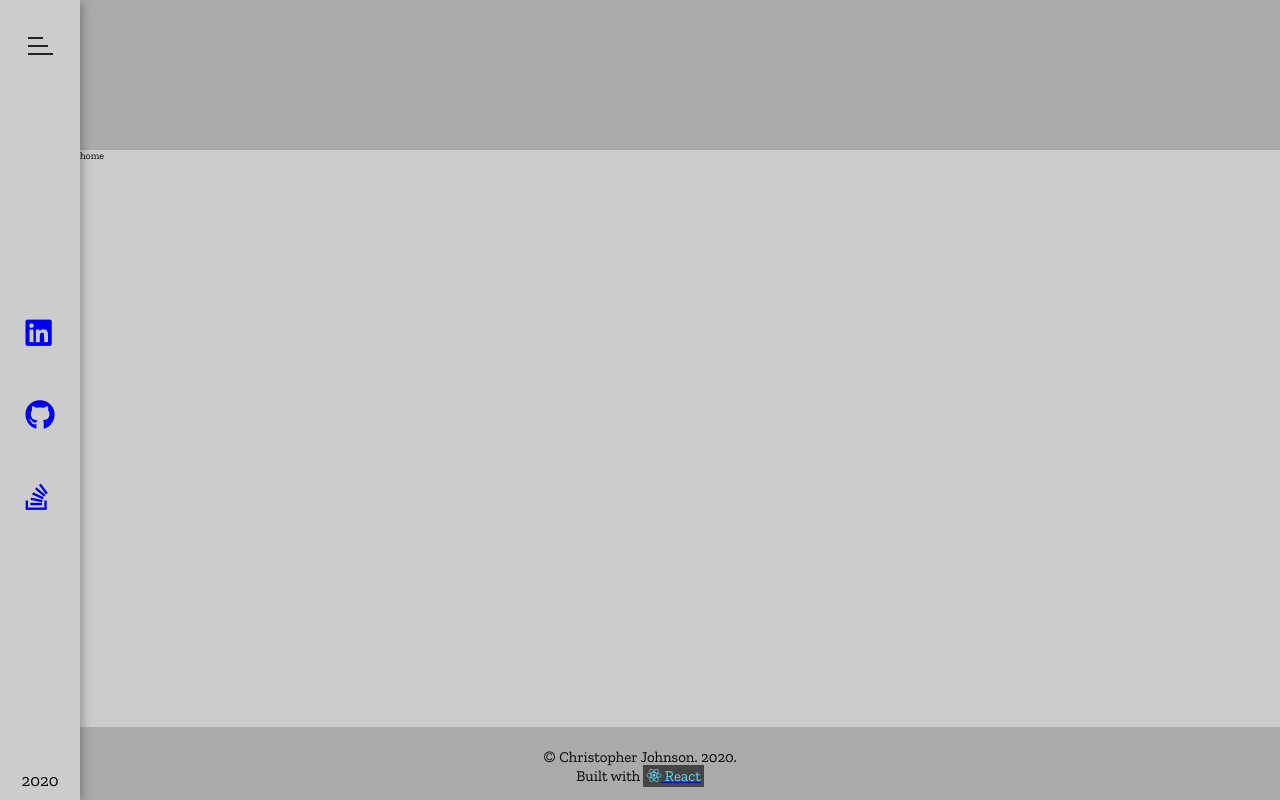
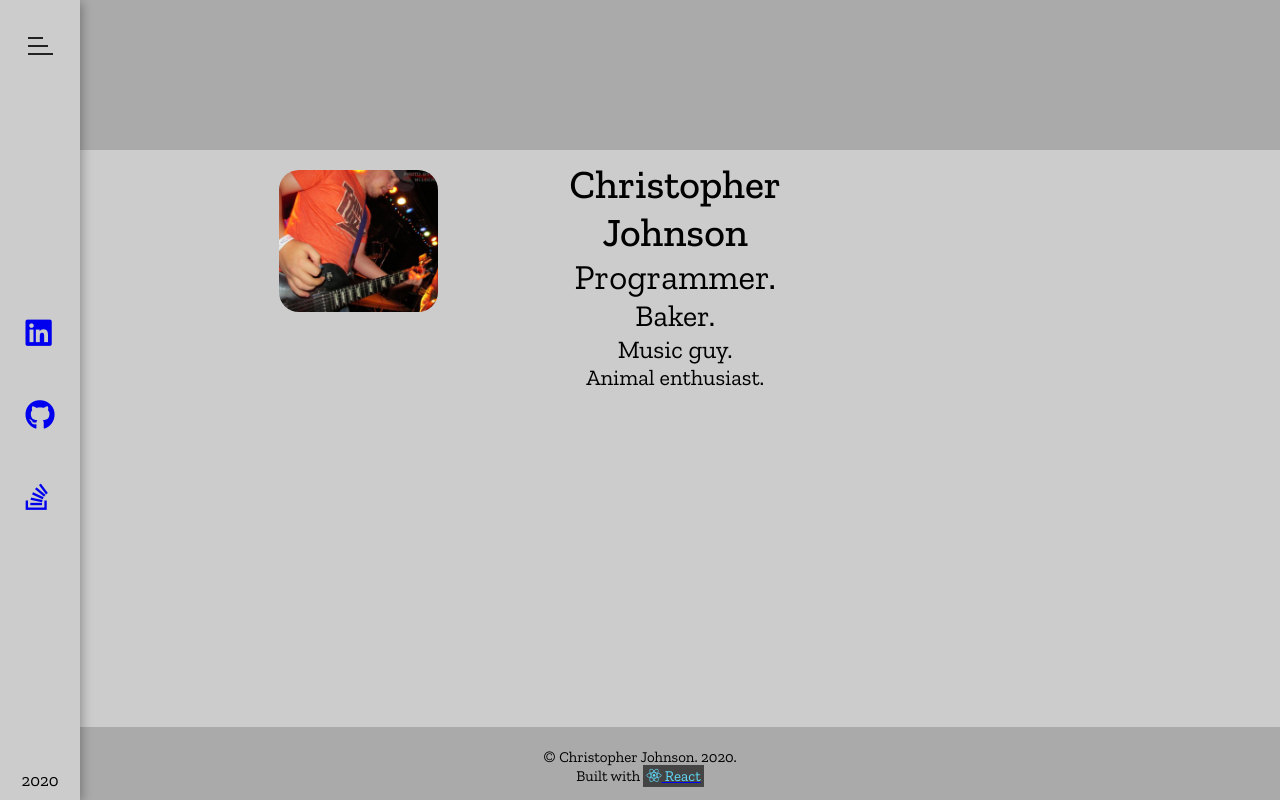
Before and after one commit to cjohn281/portfolio, a React (Create React App) app: page /#/ in a window 1280 px wide. Built offline with nearby package versions, Linux system fonts and the light colour scheme.

Commit message:
Updated Home Page

```diff
--- a/src/App.js
+++ b/src/App.js
@@ -1,6 +1,5 @@
 import React from 'react';
 
-import Header from './components/Header/Header';
 import Sidebar from './components/Sidebar/Sidebar';
 import NavMenu from './components/NavMenu/NavMenu';
 import MainContent from './components/MainContent/MainContent';
--- /dev/null
+++ b/src/components/ContentPages/Home.css
@@ -0,0 +1,70 @@
+.home-content {
+	display: flex;
+	flex-direction: column;
+	justify-content: flex-start;
+	align-items: center;
+	width: 100%;
+	margin-top: 1rem;
+}
+
+.home-heading {
+	display: flex;
+	justify-content: flex-start;
+	align-items: flex-start;
+	/*border: 1px solid black;*/
+	text-align: center;
+	width: 80%;
+}
+
+.home-heading-img {
+	/*border: 1px solid blue;*/
+	flex: 0 0 33%;
+}
+
+.home-heading-img img {
+	width: 50%;
+	border: none;
+	border-radius: 2rem;
+	margin-top: 1rem;
+}
+
+.home-heading-content {
+	/*border: 1px solid red;*/
+	flex: 0 0 33%;
+}
+
+.spacer {
+	/*border: 1px solid green;*/
+	width: 100%;
+	flex: 0 0 33%;
+}
+
+.home-heading-content h1 {
+	font-size: 4rem;
+	font-weight: 500;
+	margin: 0;
+}
+
+.home-heading-content h3 {
+	font-size: 3.5rem;
+	font-weight: 400;
+	margin: 0;
+}
+
+.home-heading-content h4 {
+	font-size: 3rem;
+	font-weight: 400;
+	margin: 0;
+}
+
+.home-heading-content h5 {
+	font-size: 2.5rem;
+	font-weight: 400;
+	margin: 0;
+}
+
+.home-heading-content h6 {
+	font-size: 2.2rem;
+	font-weight: 400;
+	margin: 0;
+}
--- a/src/components/ContentPages/Home.js
+++ b/src/components/ContentPages/Home.js
@@ -1,10 +1,31 @@
 import React from 'react';
+
+import './Home.css';
+import profileImage from '../../resources/img/me1.jpg';
 
 const home = props => {
 
 	return (
 		<div className="home-content">
-			<p>home</p>
+			<div className="home-heading">
+				<div className="home-heading-img">
+					<img src={profileImage} alt="profile" />
+				</div>
+				<div className="home-heading-content">
+					<h1>Christopher Johnson</h1>
+					<h3>Programmer.</h3>
+					<h4>Baker.</h4>
+					<h5>Music guy.</h5>
+					<h6>Animal enthusiast.</h6>
+				</div>
+				<div className="spacer" />
+			</div>
+			<div className="home-body">
+
+			</div>
+			<div className="home-contact">
+
+			</div>
 		</div>
 	);
 }
--- a/src/components/MainContent/MainContent.js
+++ b/src/components/MainContent/MainContent.js
@@ -5,7 +5,6 @@ import Header from '../Header/Header';
 import Home from '../ContentPages/Home';
 import Projects from '../ContentPages/Projects';
 import Contact from '../ContentPages/Contact';
-import Footer from '../Footer/Footer';
 
 import './MainContent.css';
 
```
Also changed, not shown: src/resources/img/me1.jpg (added).
